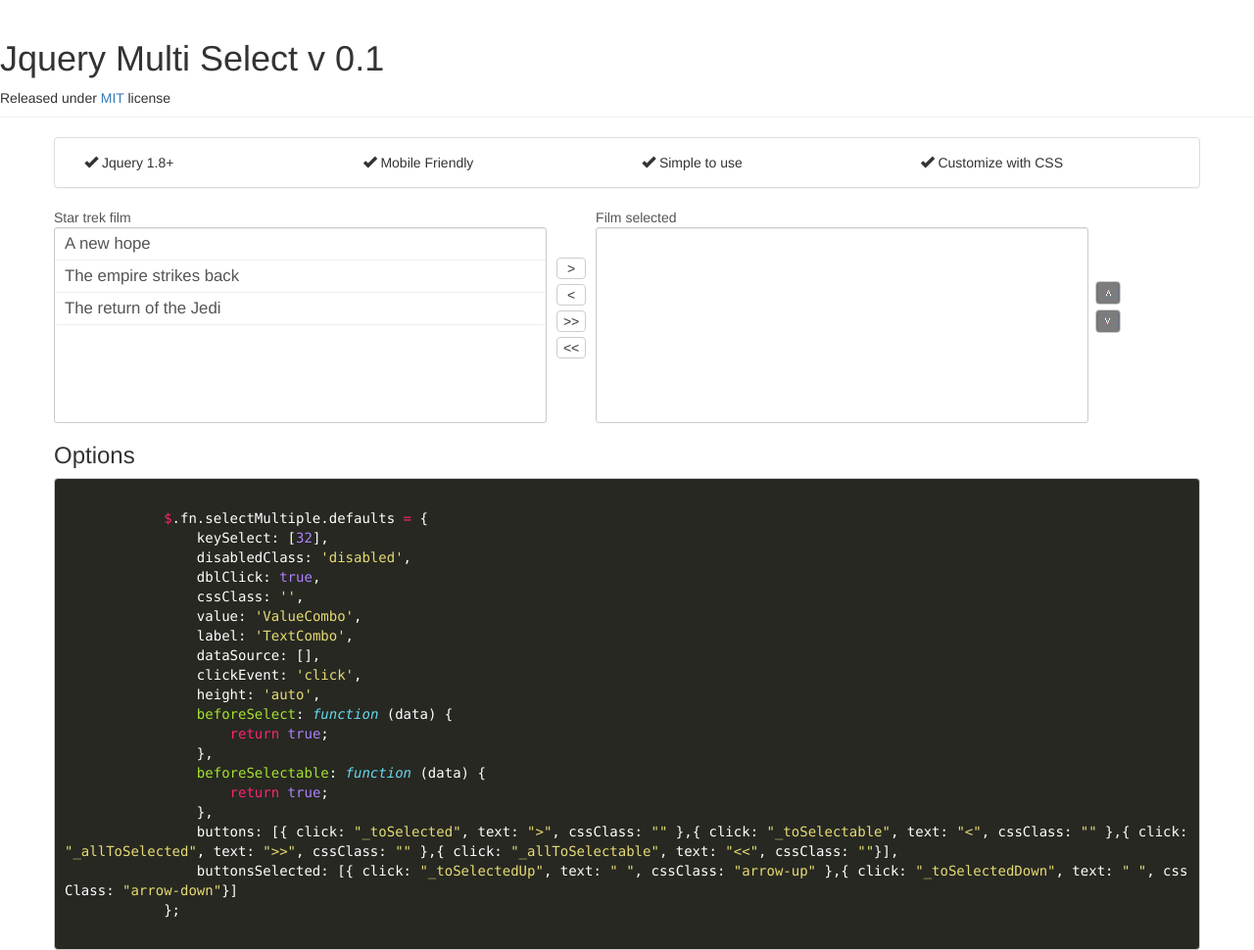
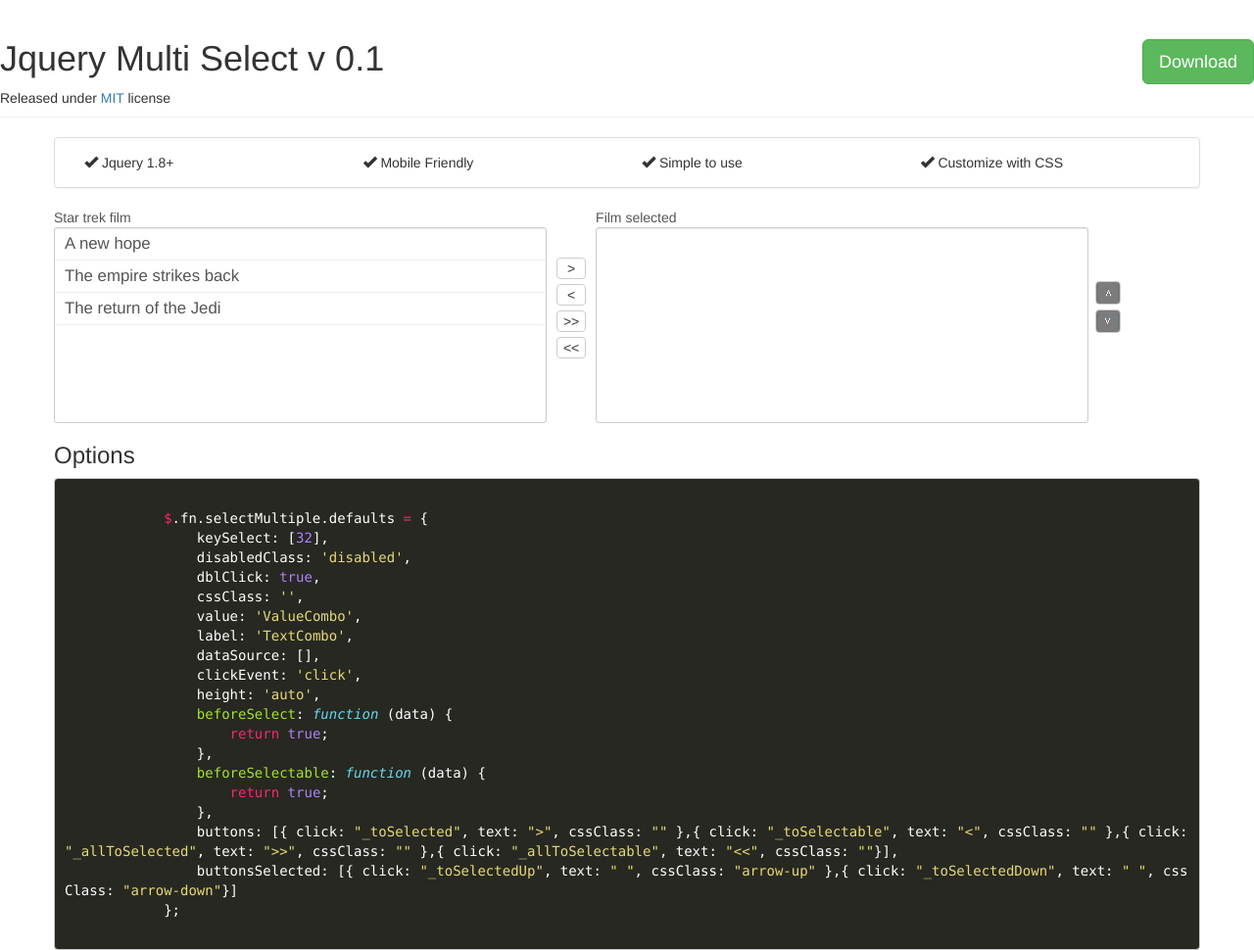
Before and after one commit to Cicciokr/Jquery-MultiSelect, a plain HTML site: page index.html in a window 1280 px wide. Shown: the top 970 px of the page at 98% size. Drawn offline with nearby package versions, Linux system fonts and the light colour scheme.

Commit message:
Button download

```diff
--- a/index.html
+++ b/index.html
@@ -11,7 +11,7 @@
 </head>
 <body>
 <div class="page-header">
-    <h1>Jquery Multi Select v 0.1</h1>
+    <h1>Jquery Multi Select v 0.1 <a href="https://github.com/Cicciokr/Jquery-MultiSelect/archive/master.zip" class="btn btn-success btn-lg pull-right">Download</a></h1>
 				Released under <a href="http://opensource.org/licenses/MIT">MIT</a> license
 </div>
 <div class="container">
```
